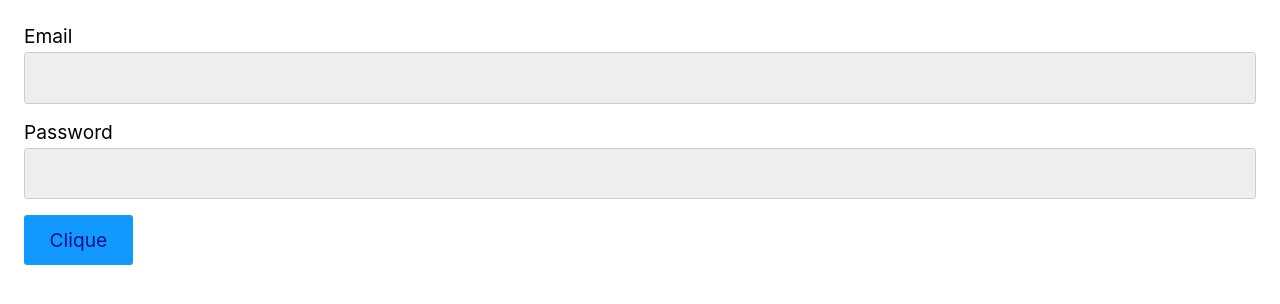
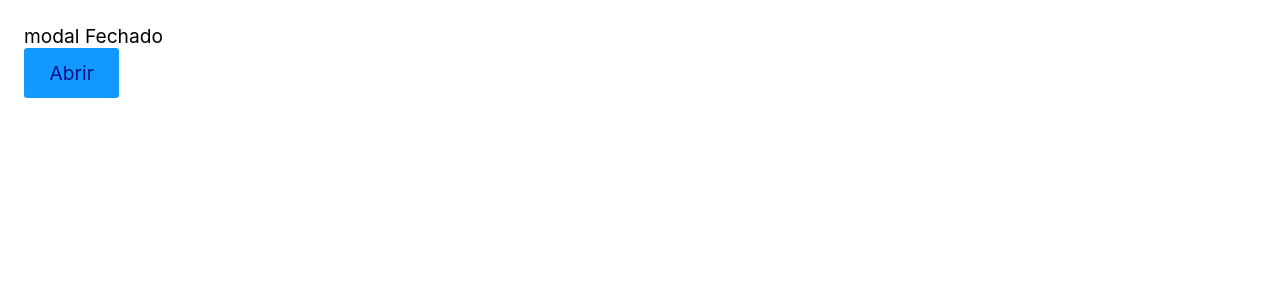
Before and after one commit to JoelSpinelli/ReactCompleto-old, a React (Create React App) app in the folder appreact/: page / in a window 1280 px wide. Shown: the top 304 px of the page. Built offline with nearby package versions, Linux system fonts and the light colour scheme; the HTML template or start-up script is replaced by a standard one.

Commit message:
useState 1

```diff
--- a/appreact/src/App.js
+++ b/appreact/src/App.js
@@ -1,10 +1,16 @@
 import React from 'react';
-import Form from './Form/Form';
+import ButtonModal from './ButtonModal';
+import Modal from './Modal';
 
 const App = () => {
+  const [modal, setModal] = React.useState(false)
+
+
   return (
     <div>
-      <Form />
+      <div>{modal ? 'modal aberto': 'modal Fechado'}</div>
+      <Modal modal={modal} setModal={setModal} />
+      <ButtonModal setModal={setModal} />
     </div>
   );
 }
--- /dev/null
+++ b/appreact/src/ButtonModal.js
@@ -0,0 +1,7 @@
+import React from 'react'
+
+const ButtonModal = ({setModal}) => {
+  return <button onClick={() => setModal(true)}>Abrir</button>
+}
+
+export default ButtonModal
--- a/appreact/src/Form/Button.js
+++ /dev/null
@@ -1,7 +0,0 @@
-import React from 'react'
-
-const Button = () => {
-  return <button>Clique</button>;
-}
-
-export default Button
--- a/appreact/src/Form/Form.js
+++ /dev/null
@@ -1,15 +0,0 @@
-import React from 'react'
-import Button from './Button'
-import Input from './Input'
-
-const Form = () => {
-  return (
-    <div>
-      <Input id="email" label="Email" required/>
-      <Input id="password" label="Password" type="password"/>
-      <Button />
-    </div>
-  )
-}
-
-export default Form
--- a/appreact/src/Form/Input.js
+++ /dev/null
@@ -1,12 +0,0 @@
-import React from 'react'
-
-const Input = ({label, id, ...props}) => {
-  return (
-    <div style={{ margin: '1rem 0' }}>
-      <label htmlFor={id}>{label}</label>
-      <input id={id} type="text" {...props}/>
-    </div>
-  )
-}
-
-export default Input
--- /dev/null
+++ b/appreact/src/Modal.js
@@ -0,0 +1,14 @@
+import React from 'react'
+
+const Modal = ({modal, setModal}) => {
+  if(modal=== true)
+    return (
+      <div>
+        Esse é um modal <button onClick={() => setModal(false)}>Fechar</button>
+      </div>
+    )
+
+  return null
+}
+
+export default Modal
```
